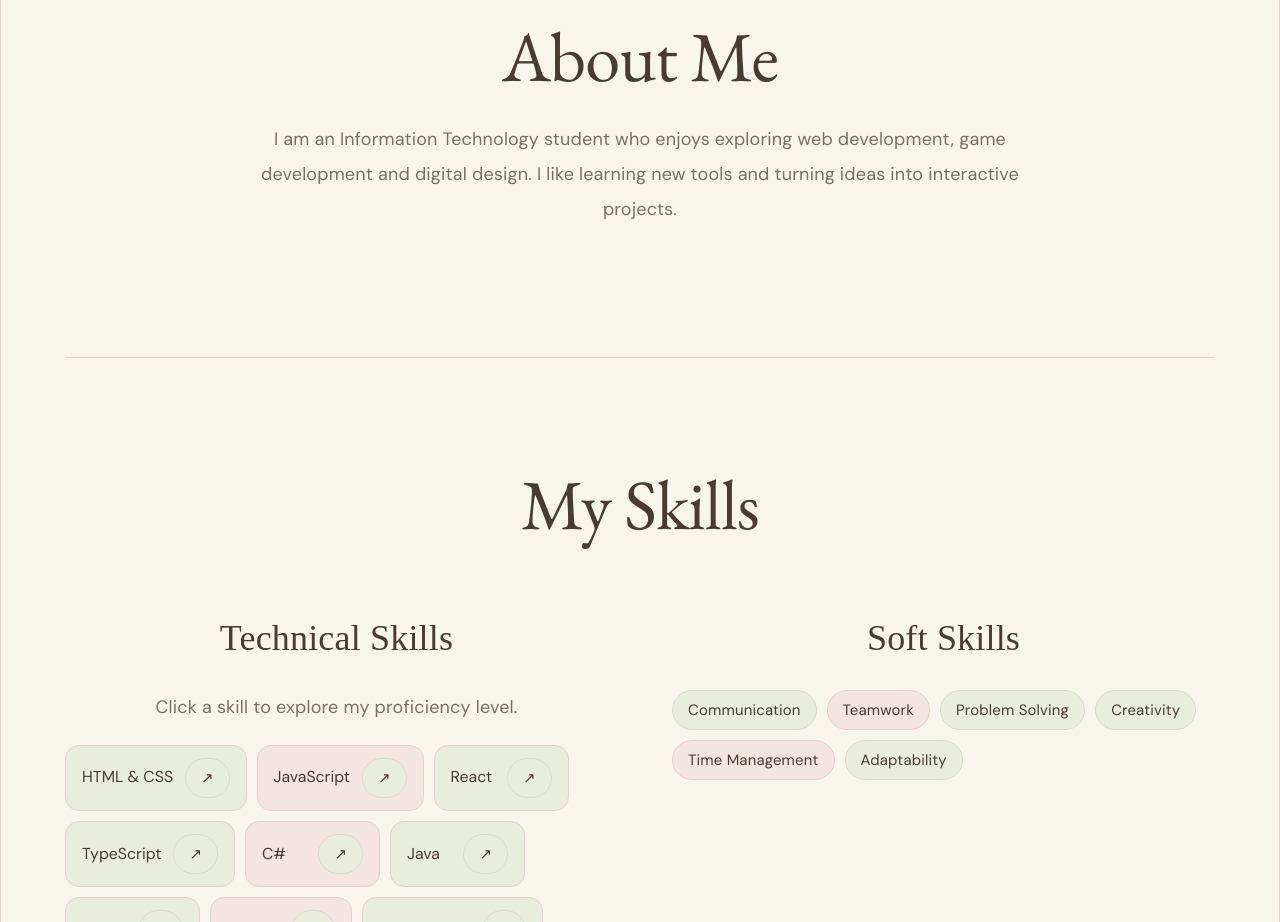
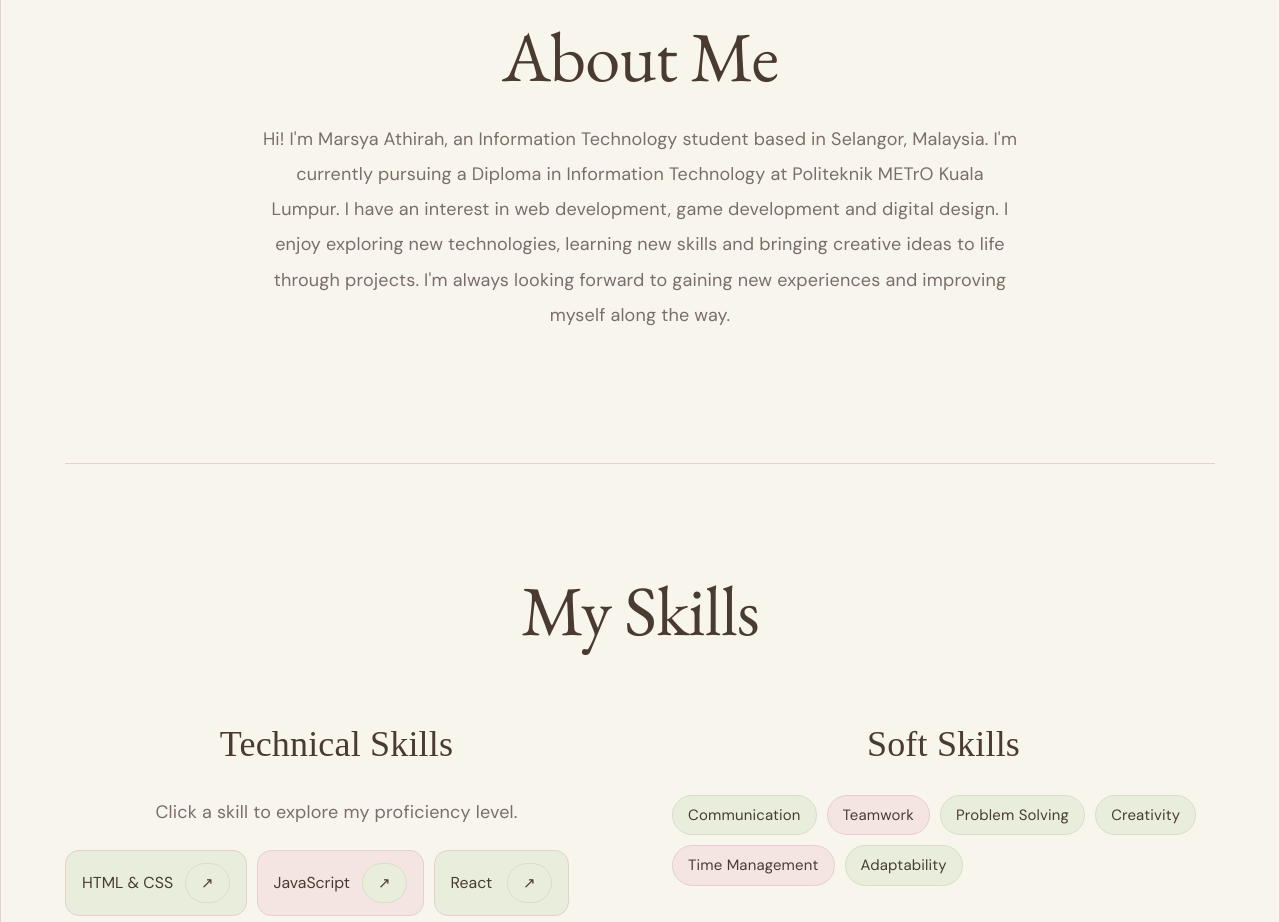
Before and after one commit to Jaemjaemra/MyPortfolio, a React (Vite) app: page / in a window 1280 px wide. Shown: the part 1580-2502 px from the top of the page. Built offline with nearby package versions, Linux system fonts and the light colour scheme; a web font is replaced by a local one.

Commit message:
Update About Me section

```diff
--- a/src/App.tsx
+++ b/src/App.tsx
@@ -330,9 +330,10 @@ function App() {
         <h2>About Me</h2>
 
         <p className="section-description">
-          I am an Information Technology student who enjoys exploring
-          web development, game development and digital design. I like
-          learning new tools and turning ideas into interactive projects.
+          Hi! I'm Marsya Athirah, an Information Technology student based in Selangor, Malaysia.
+          I'm currently pursuing a Diploma in Information Technology at Politeknik METrO Kuala Lumpur.
+          I have an interest in web development, game development and digital design. I enjoy exploring new technologies, learning new skills and bringing creative ideas to life through projects.
+          I'm always looking forward to gaining new experiences and improving myself along the way.
         </p>
       </section>
 
```
